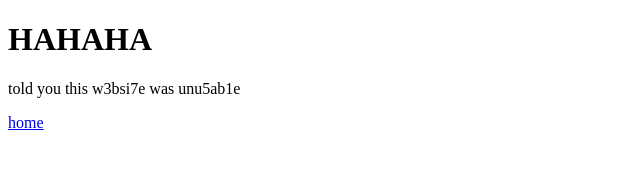
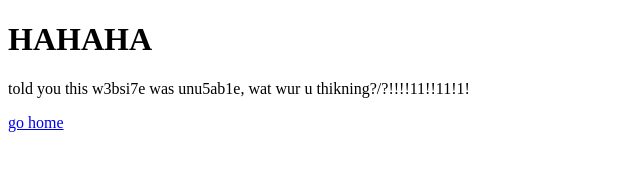
Before and after one commit to SamirP93/SamirP93.github.io, a plain HTML site: page portfolio.html in a window 1280 px wide. Shown: the whole page, without its empty margins (0-640 px from the left). Drawn offline with Linux system fonts and the light colour scheme.

```diff
--- a/portfolio.html
+++ b/portfolio.html
@@ -5,7 +5,7 @@
     </head>
     <body>
         <h1>HAHAHA</h1>
-        <p>told you this w3bsi7e was unu5ab1e</p>
-        <a href="home">home</a>
+        <p>told you this w3bsi7e was unu5ab1e, wat wur u thikning?/?!!!!11!!11!1!</p>
+        <a href="home">go home</a>
     </body>
 </html>
```
Also changed, not shown: index.html (+6 -1 lines).
